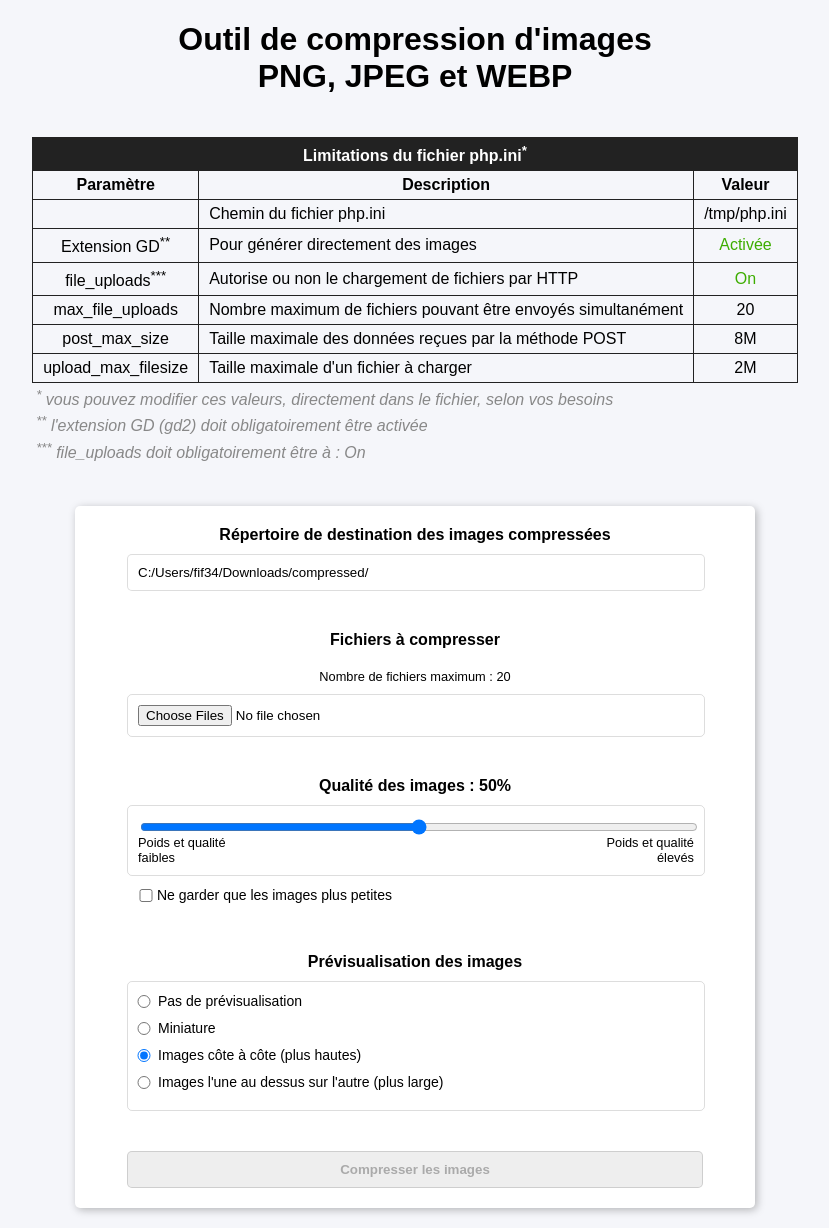
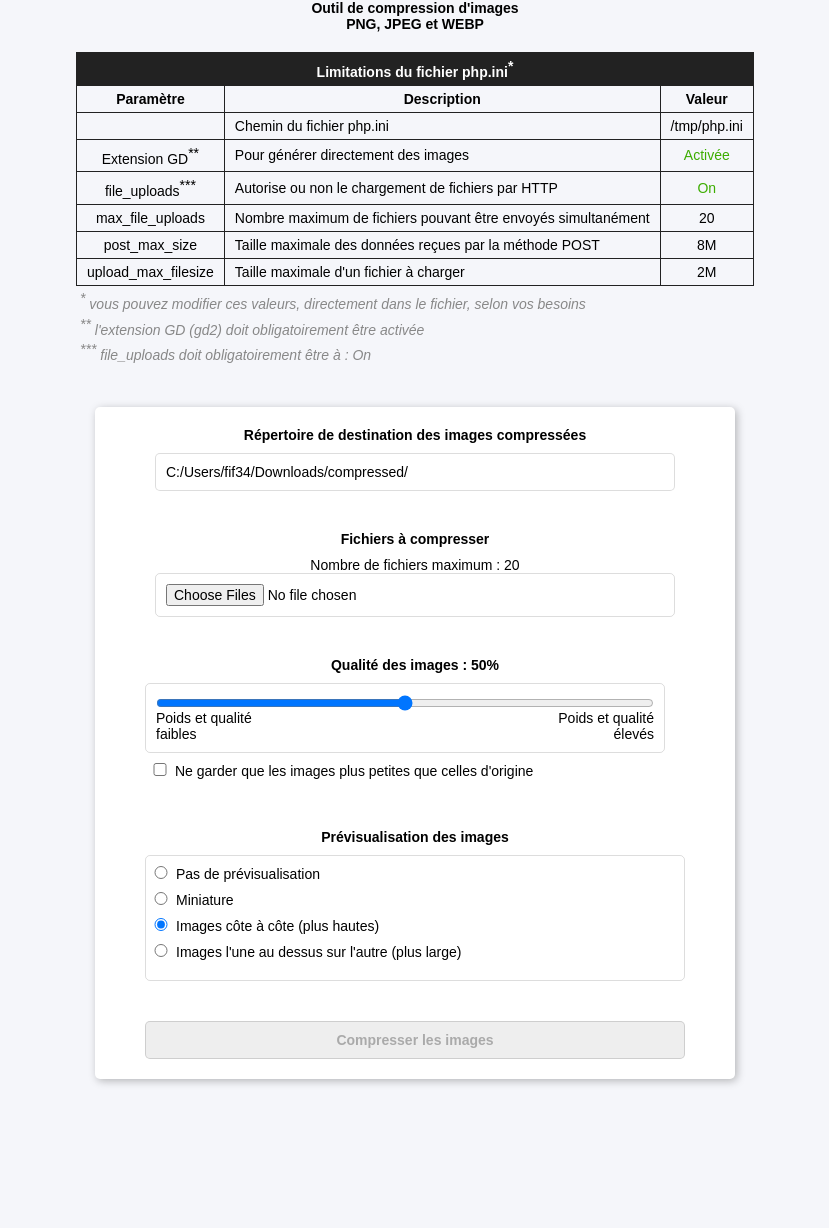
Before and after one commit to Serialif/compress, a PHP site: page / in a window 1280 px wide. Shown: the whole page, without its empty margins (225-1054 px from the left). After the commit the page ends 1085 px from the top, so only its background shows below. Run offline with PHP 8.4, Linux system fonts and the light colour scheme.

Commit message:
add sass and fix checkbox bug

```diff
--- /dev/null
+++ b/assets/css/app.scss
@@ -0,0 +1,10 @@
+@import "base/reset";
+@import "base/base";
+
+@import "components/table";
+@import "components/form";
+
+@import "layouts/image-preview";
+
+
+@import "main";
--- /dev/null
+++ b/assets/css/base/base.scss
@@ -0,0 +1,10 @@
+body {
+    font-family: sans-serif;
+    margin: 0;
+    align-items: center;
+    background: rgba(76, 97, 170, 0.05);
+    display: flex;
+    flex-direction: column;
+    justify-content: center;
+    text-align: center;
+}
--- /dev/null
+++ b/assets/css/base/reset.scss
@@ -0,0 +1,7 @@
+* {
+    -webkit-box-sizing: border-box;
+    box-sizing: border-box;
+    font-size: 14px;
+    margin: 0;
+    padding: 0;
+}
--- /dev/null
+++ b/assets/css/components/form.scss
@@ -0,0 +1,129 @@
+form {
+    align-items: center;
+    background: #fff;
+    border-radius: 5px;
+    box-shadow: 2px 2px 8px #00000044;
+    display: flex;
+    flex-direction: column;
+    justify-content: center;
+    margin: 20px;
+    width: 50%;
+    padding: 0 20px;
+
+    > div {
+        padding: 20px 0;
+        text-align: center;
+        width: 90%;
+    }
+
+    label,
+    .label {
+        display: inline-block;
+        font-weight: 600;
+        margin-bottom: 10px;
+    }
+
+    input {
+        border: 1px solid #00000022;
+        border-radius: 5px;
+        cursor: pointer;
+        width: 100%;
+    }
+
+    input[type=text] {
+        cursor: auto;
+        padding: 10px 10px;
+        width: calc(100% - 20px);
+    }
+
+    .range {
+        border: 1px solid #00000022;
+        border-radius: 5px;
+        padding: 10px;
+        width: calc(100% - 20px);
+    }
+
+    input[type=range] {
+        width: 100%;
+    }
+
+    form div .help {
+        margin: 0;
+        padding: 10px;
+        font-size: .8rem;
+        width: calc(100% - 20px);
+    }
+
+    .quality-info {
+        display: flex;
+        font-size: .8rem;
+        justify-content: space-between;
+        margin-top: -10px;
+        padding-top: 5px;
+        width: 100%;
+
+        .min {
+            text-align: left;
+        }
+
+        .max {
+            text-align: right
+        }
+    }
+
+
+    .only-compressed {
+        display: flex;
+        padding-top: 10px;
+
+        .only-compressed-input {
+            width: 30px;
+        }
+
+        .only-compressed-label label {
+            font-weight: 400;
+            font-size: 14px;
+            cursor: pointer;
+        }
+    }
+
+
+    input[type=file] {
+        padding: 10px 10px;
+        width: calc(100% - 20px);
+    }
+
+
+    .preview {
+        border: 1px solid #00000022;
+        border-radius: 5px;
+        width: 100%;
+        padding: 10px 0;
+
+        > div {
+            display: flex;
+            justify-content: flex-start;
+        }
+
+        .radio {
+            width: 30px;
+            cursor: pointer;
+
+            input {
+                width: 20px;
+            }
+        }
+
+        label {
+            font-weight: 400;
+            font-size: 14px;
+            cursor: pointer;
+        }
+    }
+
+    input[type=submit] {
+        font-weight: 600;
+        padding: 10px;
+    }
+
+}
--- /dev/null
+++ b/assets/css/components/table.scss
@@ -0,0 +1,29 @@
+.table-container {
+    margin: 20px;
+
+    table {
+        border-collapse: collapse;
+        width: 100%;
+
+        td, th {
+            border: 1px solid #222;
+            padding: 5px 10px;
+        }
+
+        tr:first-child th:first-child {
+            background: #222;
+            color: #fff;
+        }
+
+        td:nth-of-type(2) {
+            text-align: left;
+        }
+    }
+
+    p {
+        color: #888;
+        font-style: italic;
+        text-align: left;
+        margin: 4px;
+    }
+}
--- /dev/null
+++ b/assets/css/main.scss
@@ -0,0 +1,32 @@
+
+
+.config-error {
+    margin: 0;
+    padding: 10px;
+    font-size: .8rem;
+    width: calc(100% + 20px);
+    display: none;
+}
+
+.completed {
+    padding: 10px 0;
+    background: #046600;
+    color: #fff;
+    width: 100%;
+}
+
+.error {
+    color: #e30000;
+}
+
+.success {
+    color: #3dad00;
+}
+
+.compressions-error {
+    color: #ff2929;
+}
+
+.compressions-success {
+    color: #83ff3e;
+}
--- a/public/app.css
+++ b/public/app.css
@@ -1,10 +1,14 @@
-body {
-    font-family: sans-serif;
-    /*font-size: 14px;*/
+* {
+  -webkit-box-sizing: border-box;
+  box-sizing: border-box;
+  font-size: 14px;
   margin: 0;
+  padding: 0;
 }
 
 body {
+  font-family: sans-serif;
+  margin: 0;
   align-items: center;
   background: rgba(76, 97, 170, 0.05);
   display: flex;
@@ -13,70 +17,25 @@ body {
   text-align: center;
 }
 
-.error {
-    padding: 10px 0;
-    background: #e30000;
-    color: #fff;
-    width: 100%;
-}
-
-.config-error {
-    margin: 0;
-    padding: 10px;
-    font-size: .8rem;
-    width: calc(100% + 20px);
-    /*transform: translateX(-20px);*/
-    display: none;
-}
-
-.completed {
-    padding: 10px 0;
-    background: #046600;
-    color: #fff;
-    width: 100%;
-}
-
-.danger {
-    color: #e30000;
-}
-
-.success {
-    color: #3dad00;
-}
-
-.compressions-danger {
-    color: #ff2929;
-}
-
-.compressions-success {
-    color: #83ff3e;
-}
-
-.table {
+.table-container {
   margin: 20px;
 }
-
-table {
+.table-container table {
   border-collapse: collapse;
   width: 100%;
 }
-
-td, th {
+.table-container table td, .table-container table th {
   border: 1px solid #222;
   padding: 5px 10px;
 }
-
-tr:first-child th:first-child {
+.table-container table tr:first-child th:first-child {
   background: #222;
   color: #fff;
 }
-
-td:nth-of-type(2) {
+.table-container table td:nth-of-type(2) {
   text-align: left;
 }
-
-
-.table p {
+.table-container p {
   color: #888;
   font-style: italic;
   text-align: left;
@@ -95,179 +54,121 @@ form {
   width: 50%;
   padding: 0 20px;
 }
-
 form > div {
   padding: 20px 0;
   text-align: center;
   width: 90%;
 }
-
-label,
-.label {
+form label,
+form .label {
   display: inline-block;
   font-weight: 600;
   margin-bottom: 10px;
 }
-
-input {
+form input {
   border: 1px solid #00000022;
   border-radius: 5px;
   cursor: pointer;
   width: 100%;
 }
-
-input[type=text] {
+form input[type=text] {
   cursor: auto;
   padding: 10px 10px;
   width: calc(100% - 20px);
 }
-
-.range {
+form .range {
   border: 1px solid #00000022;
   border-radius: 5px;
   padding: 10px;
   width: calc(100% - 20px);
 }
-
-input[type=range] {
+form input[type=range] {
   width: 100%;
 }
-
-form div .help {
+form form div .help {
   margin: 0;
   padding: 10px;
-    font-size: .8rem;
+  font-size: 0.8rem;
   width: calc(100% - 20px);
 }
-
-.quality-info {
+form .quality-info {
   display: flex;
-    font-size: .8rem;
+  font-size: 0.8rem;
   justify-content: space-between;
   margin-top: -10px;
   padding-top: 5px;
   width: 100%;
 }
-
-.min {
+form .quality-info .min {
   text-align: left;
 }
-
-.max {
-    text-align: right
+form .quality-info .max {
+  text-align: right;
 }
-
-.only-compressed {
+form .only-compressed {
   display: flex;
   padding-top: 10px;
 }
-
-.only-compressed .only-compressed-input {
+form .only-compressed .only-compressed-input {
   width: 30px;
 }
-
-.only-compressed .only-compressed-label label{
+form .only-compressed .only-compressed-label label {
   font-weight: 400;
   font-size: 14px;
+  cursor: pointer;
 }
-
-input[type=file] {
+form input[type=file] {
   padding: 10px 10px;
   width: calc(100% - 20px);
 }
-
-
-.preview {
+form .preview {
   border: 1px solid #00000022;
   border-radius: 5px;
   width: 100%;
   padding: 10px 0;
 }
-
-.preview > div {
+form .preview > div {
   display: flex;
   justify-content: flex-start;
 }
-
-.preview .radio {
+form .preview .radio {
   width: 30px;
   cursor: pointer;
 }
-
-.preview input {
+form .preview .radio input {
   width: 20px;
 }
-
-.preview label {
+form .preview label {
   font-weight: 400;
   font-size: 14px;
   cursor: pointer;
 }
-
-
-input[type=submit] {
-    background: #0e4c00dd;
-    color: #fff;
+form input[type=submit] {
   font-weight: 600;
   padding: 10px;
 }
 
-input[type=submit]:hover {
-    background: #0e4c00ff;
-}
-
-.imgs {
+.image-preview {
   display: flex;
   flex-wrap: wrap;
   justify-content: center;
   width: 100%;
 }
 
-.img {
+.figure {
   border: 5px solid #222;
   height: auto;
   margin: 10px 0;
   overflow: hidden;
   padding: 0;
 }
-
-.half,
-.thumbnail {
+.figure.half {
   width: 49%;
 }
-
-.full {
+.figure.full {
   width: 100%;
 }
-
-.none {
-    display: none;
-    width: 0;
-    height: 0;
-}
-
-.img figcaption {
-    background: #222;
-    color: #ddd;
-    padding: 10px 0;
-    text-align: center;
-}
-
-.img .figcaption-danger {
-    background: #380000;
-}
-
-.img .figcaption-success {
-    background: #003600;
-}
-
-.img .image-title {
-    display: inline-block;
-    font-weight: 600;
-    text-transform: uppercase;
-}
-
-img {
+.figure img {
   height: auto;
   max-height: 100%;
   max-width: 100%;
--- a/public/app.js
+++ b/public/app.js
@@ -62,9 +62,17 @@ window.addEventListener('load', () => {
 
         if (valid) {
             submitButton.disabled = false
-            submitButton.style.background = '#0e4c00dd'
+            submitButton.style.background = 'rgba(14,76,0,0.87)'
             submitButton.style.color = '#fff'
             submitButton.style.cursor = 'pointer'
+
+            submitButton.addEventListener('mouseover', () => {
+                submitButton.style.background = 'rgba(12,49,0,0.87)'
+            })
+
+            submitButton.addEventListener('mouseout', () => {
+                submitButton.style.background = 'rgba(14,76,0,0.87)'
+            })
         }
 
         document.getElementById('completed').style.display = 'none'
--- a/src/ImageCompressor.php
+++ b/src/ImageCompressor.php
@@ -82,7 +82,7 @@ class ImageCompressor
             } else if ($fileType === "image/jpeg" || $fileType === "image/webp" || $fileType === "image/png") {
                 $html .= $this->createImage();
             } else {
-                $html .= '<span class="danger">ERREUR : Format d\'image incorrect, les formats supportés '
+                $html .= '<span class="error">ERREUR : Format d\'image incorrect, les formats supportés '
                     . 'sont PNG, JPG et WEBP</span>';
             }
         }
@@ -114,15 +114,11 @@ class ImageCompressor
             imagealphablending($image, false);
             imagesavealpha($image, true);
             imagepng($image, $this->compressedFile, $pngQuality, PNG_ALL_FILTERS);
-//            imagejpeg($image, $this->compressedFile, $this->quality);
         }
 
         $compressedWeight = filesize($this->compressedFile);
 
-//        var_dump($onlyCompressed, $sourceWeight, $compressedWeight);
-//        exit();
-
-        if ($this->post['only-compressed'] === 'on') {
+        if (!empty($this->post['only-compressed'])) {
             if ($compressedWeight < $sourceWeight) {
                 copy($this->sourceFile, self::UPLOADS_PATH . $this->sourceFileName);
                 copy($this->compressedFile, self::UPLOADS_PATH . $this->compressedFileName);
@@ -168,20 +164,20 @@ class ImageCompressor
 
         $uploadsPath = self::UPLOADS_PATH;
 
-        $figcaptionClass = $rate < 1 ? 'figcaption-danger' : 'figcaption-success';
+        $figcaptionClass = $rate < 1 ? 'figcaption-error' : 'figcaption-success';
 
         return <<<HTML
-            <div class="imgs">
-            <figure class="img $imagePreview">
+            <div class="image-preview">
+            <figure class="figure $imagePreview">
                 <figcaption>
                     <span class="image-title">Image originale</span><br>
                     $this->sourceFileName<br>
-                    Taille : <span class='danger'>$BaseFileSize</span><br>
+                    Taille : <span class='error'>$BaseFileSize</span><br>
                     <br>
                 </figcaption>
                 <img src="$uploadsPath$this->sourceFileName" alt="$this->sourceFileName"$imageClass>
             </figure>
-            <figure class="img $imagePreview">
+            <figure class="figure $imagePreview">
                 <figcaption class="$figcaptionClass">
                     <span class="image-title">Image compréssée</span><br>
                     $this->compressedFileName<br>
@@ -256,7 +252,7 @@ class ImageCompressor
     private function formatAccordingToRate(string $rate, string $html): string
     {
         return $rate < 1
-            ? "<span class='compressions-danger'>$html</span>"
+            ? "<span class='compressions-error'>$html</span>"
             : "<span class='compressions-success'>$html</span>";
     }
 
--- a/templates/_form.php
+++ b/templates/_form.php
@@ -46,7 +46,7 @@ if (isset($_POST['image_preview'])) {
         </div>
         <div class="only-compressed">
             <div class="only-compressed-input"><input type="checkbox" name="only-compressed" id="only-compressed"></div>
-            <div class="only-compressed-label"><label for="only-compressed">Ne garder que les images plus petites</label></div>
+            <div class="only-compressed-label"><label for="only-compressed">Ne garder que les images plus petites que celles d'origine</label></div>
         </div>
     </div>
     <div>
--- a/templates/_phpIniTable.php
+++ b/templates/_phpIniTable.php
@@ -2,7 +2,7 @@
 
 ?>
 
-<div class="table">
+<div class="table-container">
     <table>
         <thead>
             <tr>
@@ -26,7 +26,7 @@
                 <td id="gd_extension" data-value="<?= extension_loaded('gd') ? 'y' : 'n' ?>">
                     <?= extension_loaded('gd')
                         ? '<span class="success">Activée</span>'
-                        : '<span class="danger">Désactivée</span>' ?></td>
+                        : '<span class="error">Désactivée</span>' ?></td>
             </tr>
             <tr>
                 <td>file_uploads<sup>***</sup></td>
@@ -34,7 +34,7 @@
                 <td id="file_uploads" data-value="<?= ini_get('file_uploads') ? 'y' : 'n' ?>">
                     <?= ini_get('file_uploads')
                         ? '<span class="notranslate success">On</span>'
-                        : '<span class="notranslate danger">Off</span>' ?></td>
+                        : '<span class="notranslate error">Off</span>' ?></td>
             </tr>
             <tr>
                 <td>max_file_uploads</td>
```
Also changed, not shown: other parts of public/app.css (+59 -2 lines), assets/css/layouts/image-preview.scss (added, +66 -0 lines), 1 other file. Lines whose indentation alone changed are shown as unchanged.
